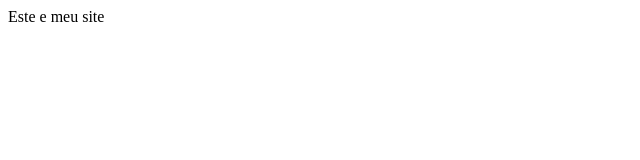
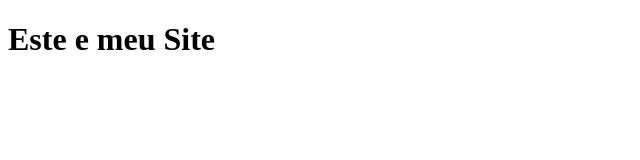
Before and after one commit to matheusfrag/site, a plain HTML site: page index.html in a window 1280 px wide. Shown: the whole page, without its empty margins (0-640 px from the left). Drawn offline with Linux system fonts and the light colour scheme.

Commit message:
Inclusao do H1

```diff
--- a/index.html
+++ b/index.html
@@ -5,6 +5,6 @@
     <title> Meu Site </title>
 </head>
 <body>
-    Este e meu site
+    <h1>Este e meu Site</h1>
 </body>
 </html>
```
